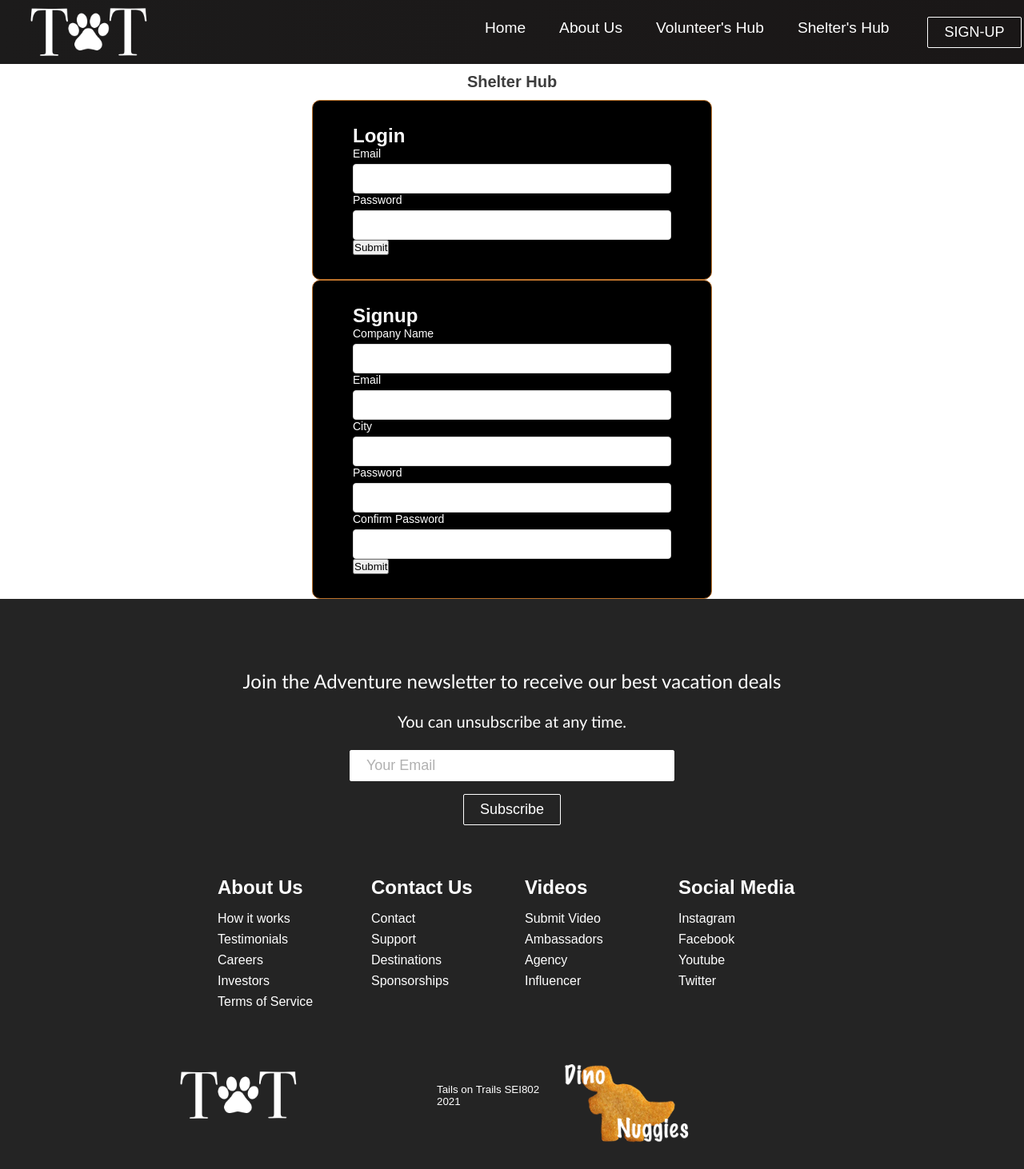
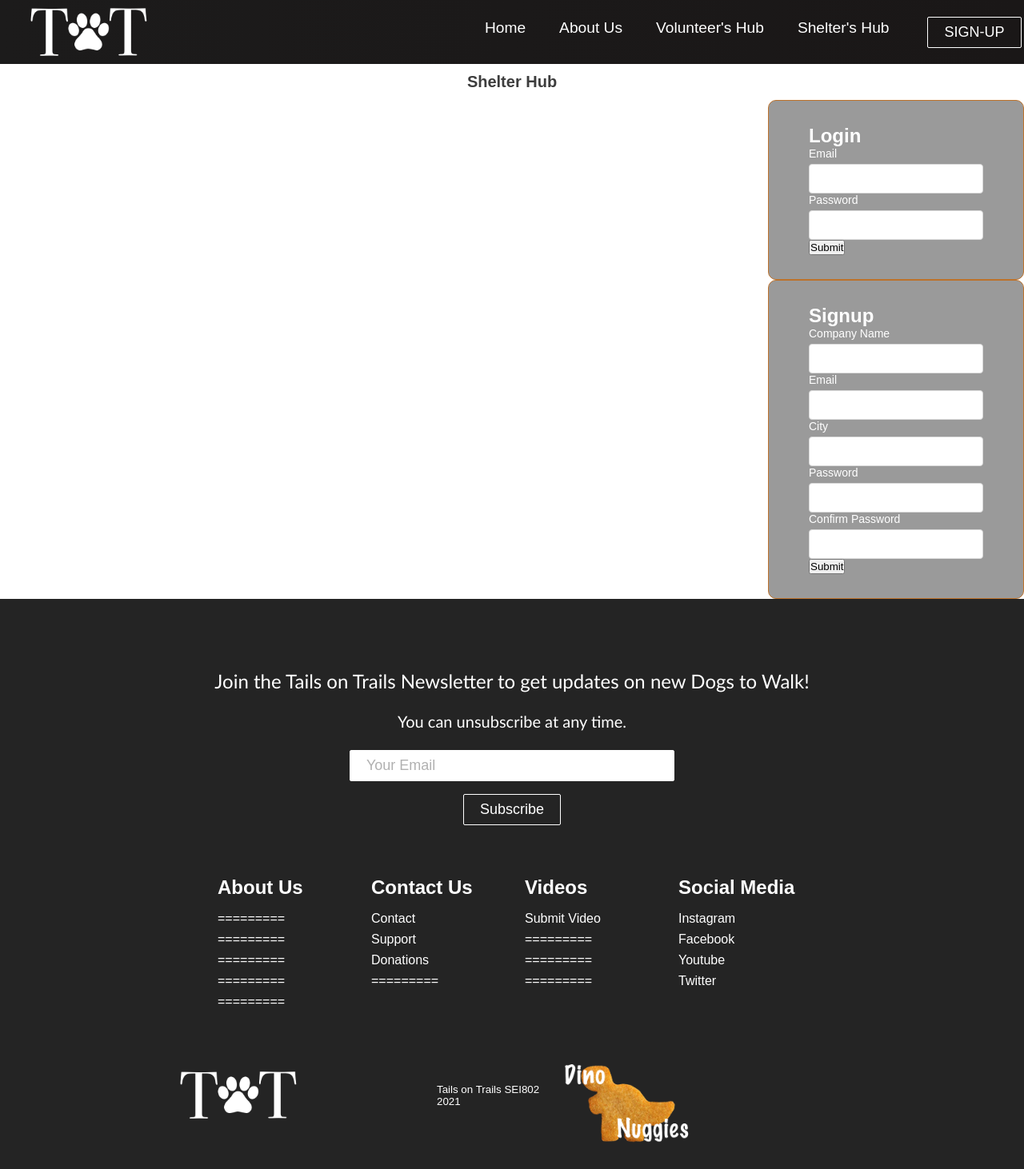
Before and after one commit to Siegfer/tails-on-trails-front, a React (Create React App) app: page /ShelterHub in a window 1280 px wide. Shown: the whole page at 80% size. Built offline with nearby package versions, Linux system fonts and the light colour scheme; no server answers.

Commit message:
changes: messing with forms and footer

```diff
--- a/src/components/Footer.js
+++ b/src/components/Footer.js
@@ -24,7 +24,8 @@ function Footer() {
     <div className="footer-container">
       <section className="footer-subscription">
         <p className="footer-subscription-heading">
-          Join the Adventure newsletter to receive our best vacation deals
+          Join the Tails on Trails Newsletter to get updates on new Dogs to
+          Walk!
         </p>
         <p className="footer-subscription-text">
           You can unsubscribe at any time.
@@ -45,27 +46,27 @@ function Footer() {
         <div className="footer-link-wrapper">
           <div class="footer-link-items">
             <h2>About Us</h2>
-            <Link to="/sign-up">How it works</Link>
-            <Link to="/">Testimonials</Link>
-            <Link to="/">Careers</Link>
-            <Link to="/">Investors</Link>
-            <Link to="/">Terms of Service</Link>
+            <Link to="/sign-up">=========</Link>
+            <Link to="/">=========</Link>
+            <Link to="/">=========</Link>
+            <Link to="/">=========</Link>
+            <Link to="/">=========</Link>
           </div>
           <div class="footer-link-items">
             <h2>Contact Us</h2>
             <Link to="/">Contact</Link>
             <Link to="/">Support</Link>
-            <Link to="/">Destinations</Link>
-            <Link to="/">Sponsorships</Link>
+            <Link to="/">Donations</Link>
+            <Link to="/">=========</Link>
           </div>
         </div>
         <div className="footer-link-wrapper">
           <div class="footer-link-items">
             <h2>Videos</h2>
             <Link to="/">Submit Video</Link>
-            <Link to="/">Ambassadors</Link>
-            <Link to="/">Agency</Link>
-            <Link to="/">Influencer</Link>
+            <Link to="/">=========</Link>
+            <Link to="/">=========</Link>
+            <Link to="/">=========</Link>
           </div>
           <div class="footer-link-items">
             <h2>Social Media</h2>
--- a/src/components/pages/shelter/Form.css
+++ b/src/components/pages/shelter/Form.css
@@ -9,17 +9,15 @@ h1 {
   text-align: center;
 }
 
+/* .login-form-walker,
+.signup-form-walker, */
+
 .login-form-shelter,
-.signup-form-shelter,
-.login-form-walker,
-.signup-form-walker {
-  background: black;
+.signup-form-shelter {
+  margin-left: 60rem;
+  background: rgba(0, 0, 0, 0.397);
   border-radius: 10px;
   border: 1px solid #bd722b;
-  display: flex;
-  flex-direction: column;
-  justify-content: space-around;
-  margin: 0 auto;
   max-width: 500px;
   color: rgb(255, 255, 255);
   padding: 30px 50px;
```
